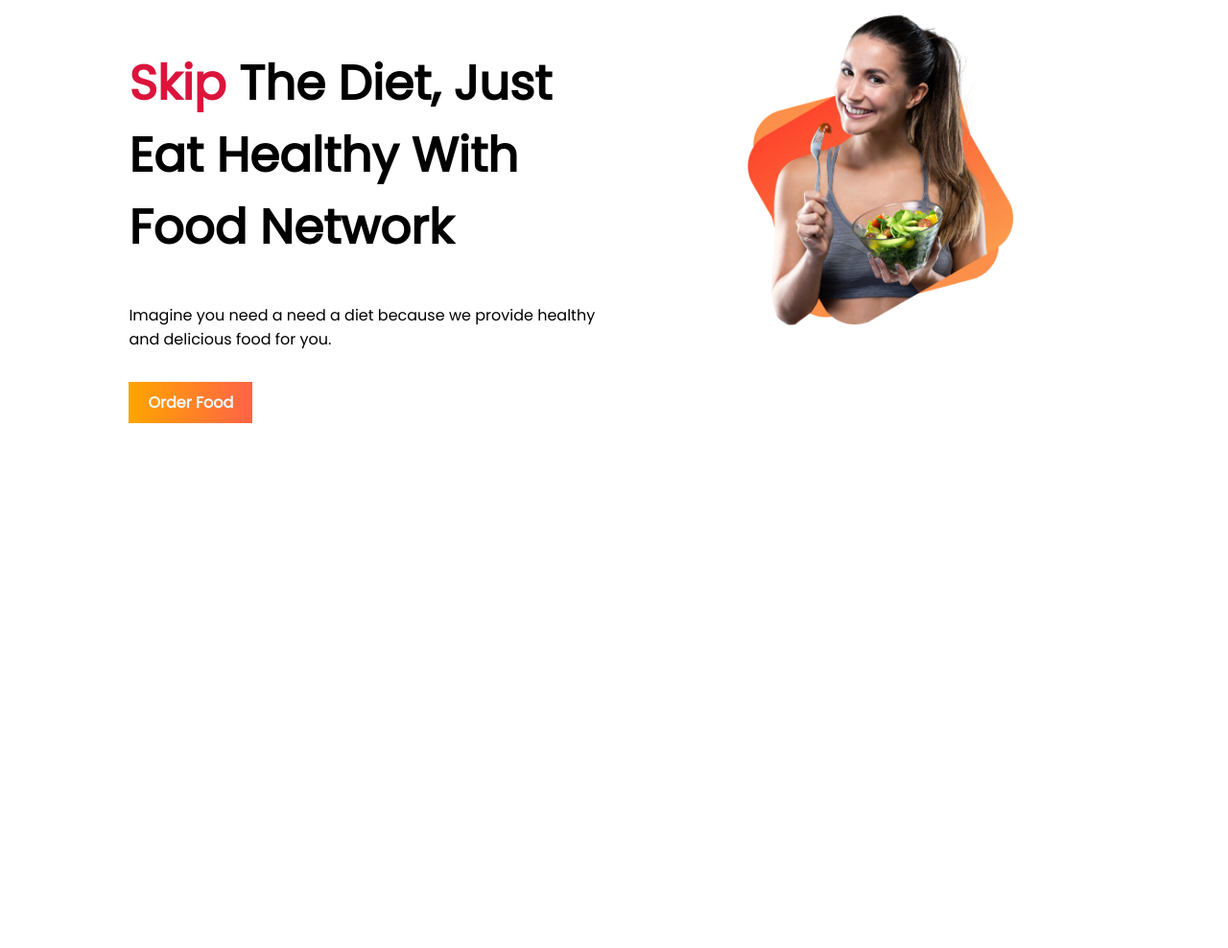
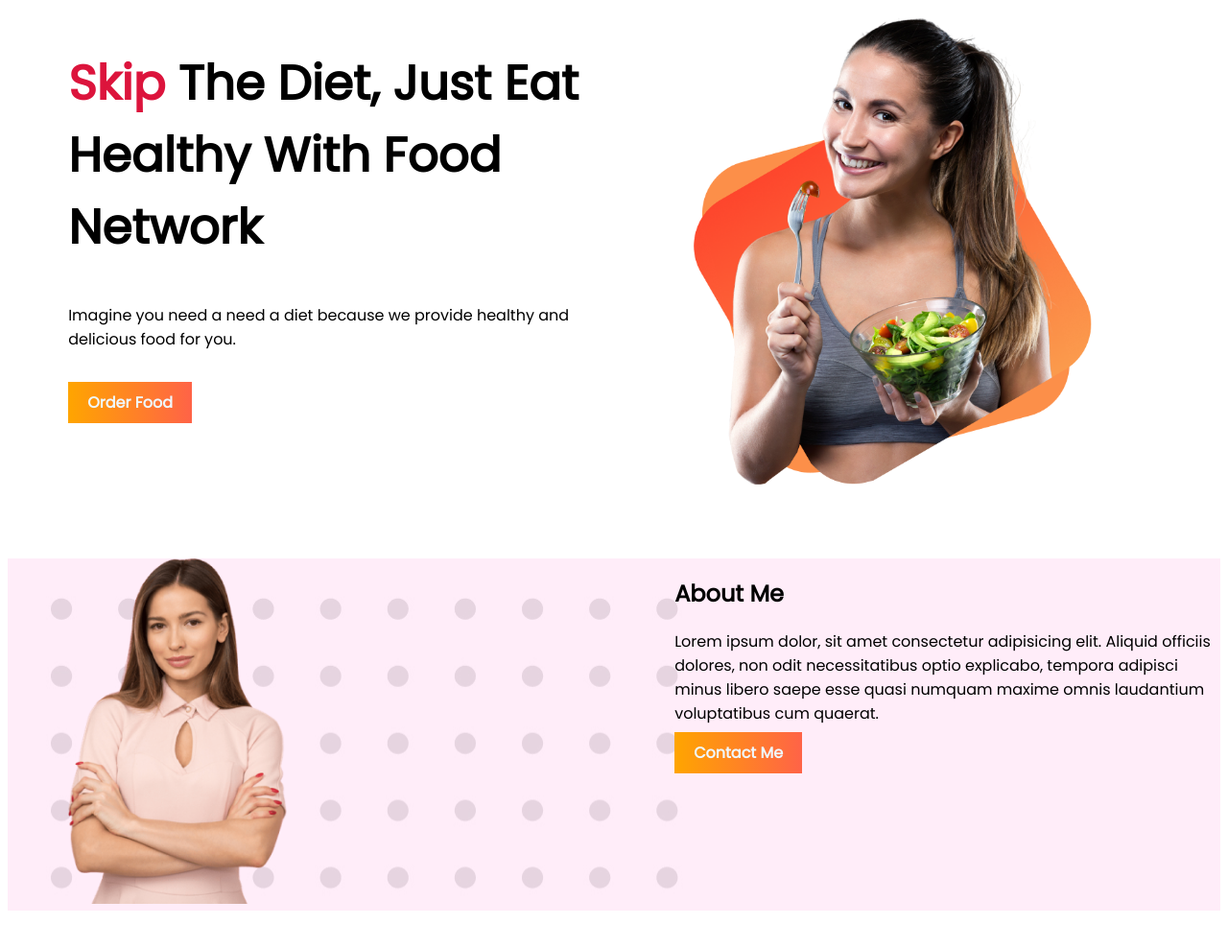
Before and after one commit to NafiaAbdullah/balance-diet, a plain HTML site: page index.html in a window 1280 px wide. Shown: the whole page at 96% size. Before the commit the page ends 800 px from the top, so only its background shows below. Drawn offline with Linux system fonts and the light colour scheme.

Commit message:
content chnages again

```diff
--- a/index.html
+++ b/index.html
@@ -14,7 +14,7 @@
 
 <body>
     <Section>
-        <div class="welcome">
+        <div class="half-width">
             <h1><span class="orange-color">Skip</span> The Diet, Just Eat Healthy With Food Network</h1>
             <p>
                 Imagine you need a need a diet because we provide healthy and delicious food for you.
@@ -24,10 +24,27 @@
                 Food</a>
         </div>
 
-        <div class="welcome">
-            <img src="images/highlighted pic.png" alt="profile pic">
+        <div class="half-width">
+            <img id="profile-pic" src="images/highlighted pic.png" alt="profile pic">
         </div>
     </Section>
+
+    <section class="background-banner">
+        <div class="half-width">
+            <img id="about-me" src="images/Person Image.png" alt="image about me">
+        </div>
+        <div class="half-width">
+            <h2>About Me</h2>
+            <p>
+                Lorem ipsum dolor, sit amet consectetur adipisicing elit. Aliquid officiis dolores, non odit
+                necessitatibus optio explicabo, tempora adipisci minus libero saepe esse quasi numquam maxime omnis
+                laudantium voluptatibus cum quaerat.
+            </p>
+            <a class="link-button" target="_blank" href="https://www.linkedin.com/in/nafia-abdullah-57a22bb8/">Contact
+                Me</a>
+
+        </div>
+    </section>
 
 </body>
 
--- a/style.css
+++ b/style.css
@@ -13,17 +13,20 @@ h1 {
 
 section {
     display: flex;
-    margin-bottom: 100px;
+    margin-bottom: 50px;
 }
 
-.welcome {
+.half-width {
     width: 50%;
-    padding-left: 10%;
-
+    padding-left: 5%;
 }
 
-.welcome img {
-    width: 60%;
+#profile-pic {
+    width: 80%;
+}
+
+#about-me {
+    width: 40%;
 }
 
 .link-button {
@@ -34,3 +37,8 @@ section {
     border: 5px;
     font-weight: 700;
 }
+
+.background-banner {
+    background-image: url(images/frame.jpg);
+    background-repeat: no-repeat;
+}
```
Also changed, not shown: images/frame.jpg (renamed from images/Frame 59.jpg).
